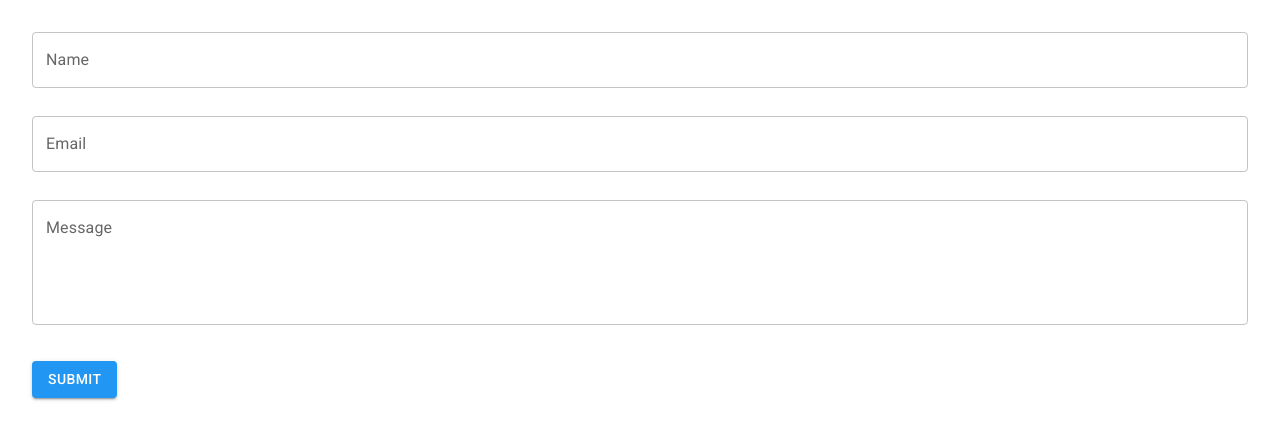
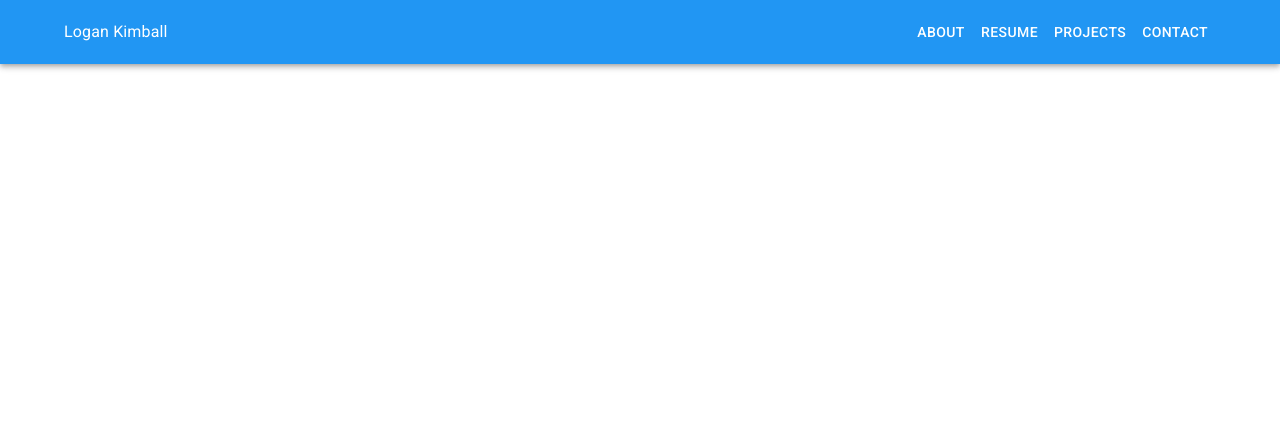
Before and after one commit to logankimbs/portfolio, a React (Create React App) app: page / in a window 1280 px wide. Shown: the top 440 px of the page. Built offline with nearby package versions, Linux system fonts and the light colour scheme.

Commit message:
built basic navigation

```diff
--- a/package.json
+++ b/package.json
@@ -16,6 +16,7 @@
         "react-dom": "^17.0.2",
         "react-hook-form": "^7.21.2",
         "react-scripts": "4.0.3",
+        "react-scroll": "^1.8.4",
         "web-vitals": "^1.1.2",
         "yup": "^0.32.11"
     },
--- a/src/App.js
+++ b/src/App.js
@@ -1,13 +1,13 @@
 import * as React from 'react';
 
-import "./utilities/styles/styles.css";
+import './utilities/styles/styles.css';
 
-import ContactForm from './components/ContactForm'
+import NavigationBar from './components/NavigationBar';
+
+const sections = ['About', 'Resume', 'Projects', 'Contact'];
 
 function App() {
-    return (
-        <ContactForm />
-    );
+    return <NavigationBar sections={sections} />;
 }
 
 export default App;
--- /dev/null
+++ b/src/components/NavigationBar.js
@@ -0,0 +1,109 @@
+import * as React from 'react';
+
+import AppBar from '@mui/material/AppBar';
+import Container from '@mui/material/Container';
+import Toolbar from '@mui/material/Toolbar';
+import Box from '@mui/material/Box';
+import Typography from '@mui/material/Typography';
+import IconButton from '@mui/material/IconButton';
+import MenuIcon from '@mui/icons-material/Menu';
+import Menu from '@mui/material/Menu';
+import { Link } from 'react-scroll';
+import MenuItem from '@mui/material/MenuItem';
+import Button from '@mui/material/Button';
+
+export default function NavigationBar(props) {
+    const { sections } = props;
+
+    const [anchorElNav, setAnchorElNav] = React.useState(null);
+
+    const handleOpenNavMenu = (event) => {
+        setAnchorElNav(event.currentTarget);
+    };
+
+    const handleCloseNavMenu = () => {
+        setAnchorElNav(null);
+    };
+
+    return (
+        <AppBar position="static">
+            <Container maxWidth="lg">
+                <Toolbar disableGutters>
+                    <Box sx={{ flexGrow: 1 }}>
+                        <Typography
+                            varient="h6"
+                            noWrap
+                            component="div"
+                            sx={{ mr: 2 }}
+                        >
+                            Logan Kimball
+                        </Typography>
+                    </Box>
+
+                    <Box sx={{ display: { xs: 'flex', md: 'none' } }}>
+                        <IconButton
+                            size="large"
+                            color="inherit"
+                            aria-label="menu for main page"
+                            aria-controls="menu-appbar"
+                            aria-haspopup="true"
+                            onClick={handleOpenNavMenu}
+                        >
+                            <MenuIcon />
+                        </IconButton>
+                        <Menu
+                            id="menu-appbar"
+                            keepMounted
+                            open={Boolean(anchorElNav)}
+                            onClose={handleCloseNavMenu}
+                            sx={{ display: { xs: 'block', md: 'none' } }}
+                            anchorEl={anchorElNav}
+                            anchorOrigin={{
+                                vertical: 'bottom',
+                                horizontal: 'right',
+                            }}
+                            transformOrigin={{
+                                vertical: 'top',
+                                horizontal: 'right',
+                            }}
+                        >
+                            {sections.map((section) => (
+                                <Link
+                                    key={section}
+                                    to={section}
+                                    spy={true}
+                                    smooth={true}
+                                    onClick={handleCloseNavMenu}
+                                >
+                                    <MenuItem>
+                                        <Typography textAlign="right">
+                                            {section}
+                                        </Typography>
+                                    </MenuItem>
+                                </Link>
+                            ))}
+                        </Menu>
+                    </Box>
+
+                    <Box sx={{ display: { xs: 'none', md: 'flex' } }}>
+                        {sections.map((section) => (
+                            <Link
+                                key={section}
+                                to={section}
+                                spy={true}
+                                smooth={true}
+                                onClick={handleCloseNavMenu}
+                            >
+                                <Button
+                                    sx={{ color: 'inherit', display: 'block' }}
+                                >
+                                    {section}
+                                </Button>
+                            </Link>
+                        ))}
+                    </Box>
+                </Toolbar>
+            </Container>
+        </AppBar>
+    );
+}
```
Also changed, not shown: 1 other file (tests, documents, lock files or other folders).
